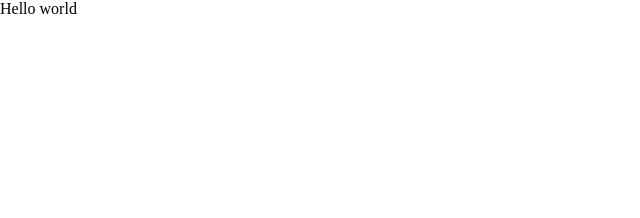
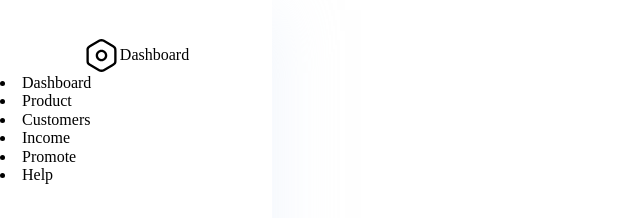
Before and after one commit to yaroslavhroshev/TestWork, a website built with Vite: page TestWork/index.html in a window 1280 px wide. Shown: the whole page, without its empty margins (0-640 px from the left). Built offline with nearby package versions, Linux system fonts and the light colour scheme.

Commit message:
Test Work in progress

```diff
--- a/TestWork/index.html
+++ b/TestWork/index.html
@@ -12,8 +12,26 @@
 <body>
   <!-- <div id="app"> -->
   <!-- </div> -->
-  <h1>Hello world</h1>
-  <div style="width: 100px; height: 100px;"></div>
+
+  <main class="main-page">
+    <section class="menu">
+      <div class="menu__title-logo-wrapper">
+        <div class="menu__logo"></div>
+        <h1 class="menu__title">Dashboard</h1>
+      </div>
+      <nav>
+        <li><a href="#">Dashboard</a></li>
+        <li><a href="#">Product</a></li>
+        <li><a href="#">Customers</a></li>
+        <li><a href="#">Income</a></li>
+        <li><a href="#">Promote</a></li>
+        <li><a href="#">Help</a></li>
+      </nav>
+    </section>
+    <section class="customers">
+
+    </section>
+  </main>
 
   <script type="module" src="/main.js"></script>
 </body>
--- a/TestWork/src/scss/abstracts/_mixins.scss
+++ b/TestWork/src/scss/abstracts/_mixins.scss
@@ -0,0 +1,10 @@
+@mixin flexcenter(
+  $justify-content: center,
+  $align-items: center,
+  $flex-direction: row
+) {
+  display: flex;
+  justify-content: $justify-content;
+  align-items: $align-items;
+  flex-direction: $flex-direction;
+}
--- a/TestWork/src/scss/base/_default.scss
+++ b/TestWork/src/scss/base/_default.scss
@@ -1,12 +1,18 @@
 // @import url('https://fonts.googleapis.com/css2?family=Montserrat:wght@400;700&display=swap');
 // @import url('https://fonts.googleapis.com/css2?family=Lato:ital,wght@0,400;0,700;1,700&display=swap');
 // @import "../abstracts/variables";
+@import "../abstracts/mixins";
 
 // * {
 //   font-family: "Montserrat";
 // }
 
 body {
+  width: 100%;
+}
+
+.main-page {
+  @include flexcenter;
   width: 100%;
 }
 
--- /dev/null
+++ b/TestWork/src/scss/layout/_customers.scss
@@ -0,0 +1,3 @@
+.customers {
+  flex: 1 1 1134px;
+}
--- /dev/null
+++ b/TestWork/src/scss/layout/_menu.scss
@@ -0,0 +1,20 @@
+@import "../abstracts/mixins";
+
+.menu {
+  flex: 1 1 306px;
+  background: #fff;
+  box-shadow: 0px 10px 60px 0px rgba(226, 236, 249, 0.5);
+  height: 1198px;
+}
+
+.menu__title-logo-wrapper {
+  width: 100%;
+  margin-top: 37px;
+  @include flexcenter;
+
+  .menu__logo {
+    background-image: url("../../../public/assets/Dashboard.svg");
+    width: 37px;
+    height: 37px;
+  }
+}
--- a/TestWork/style.scss
+++ b/TestWork/style.scss
@@ -2,6 +2,8 @@
 @import "./src/scss/base/default";
 @import "./src/scss/abstracts/variables";
 @import "./src/scss/abstracts/mixins";
+@import "./src/scss/layout/menu";
+@import "./src/scss/layout/customers";
 
 // :root {
 //   font-family: Inter, system-ui, Avenir, Helvetica, Arial, sans-serif;
```
Also changed, not shown: TestWork/public/assets/Dashboard.svg (added), TestWork/src/fonts/Poppins-Medium.ttf (added), TestWork/src/fonts/Poppins-Regular.ttf (added), TestWork/src/fonts/Poppins-SemiBold.ttf (added).
